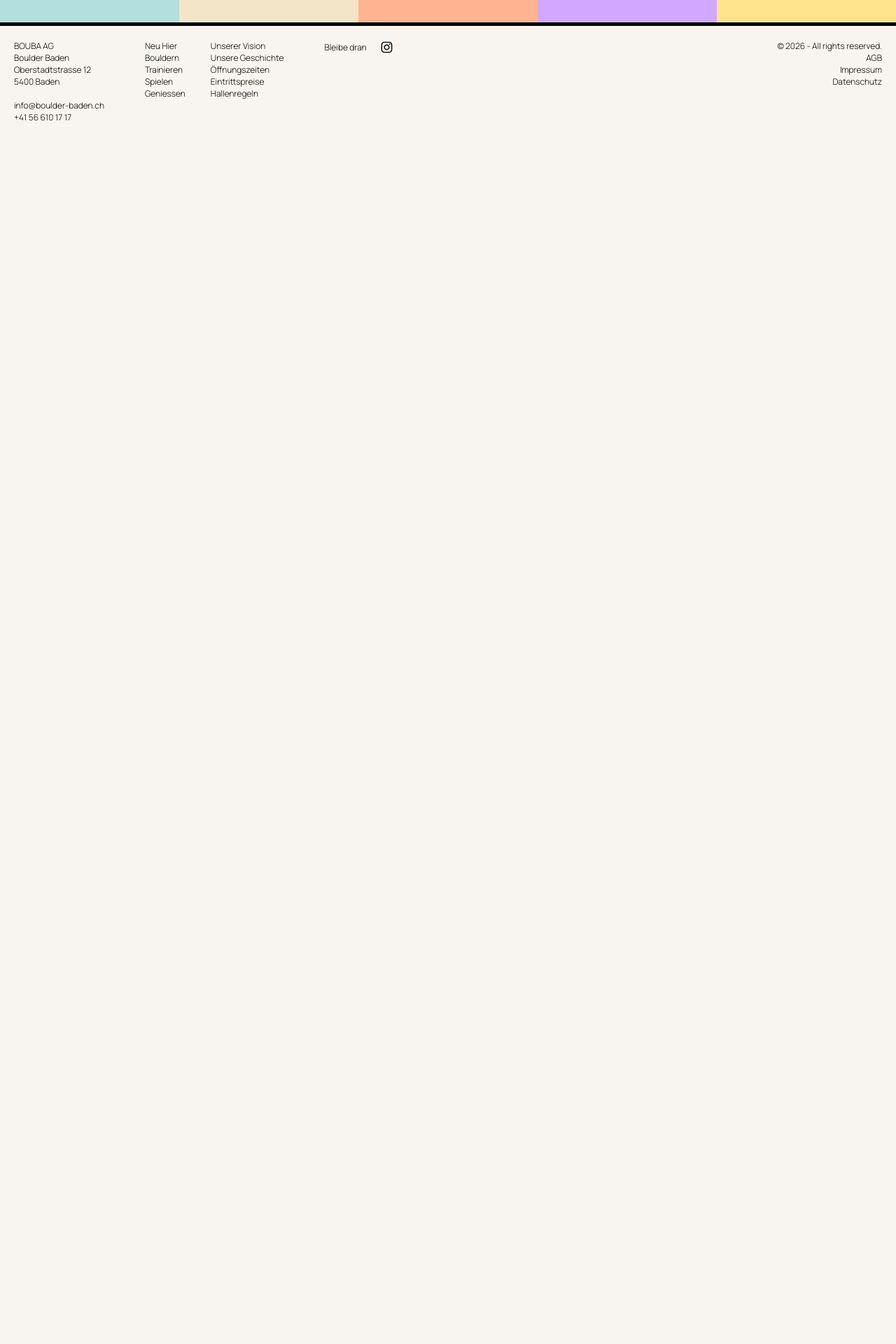
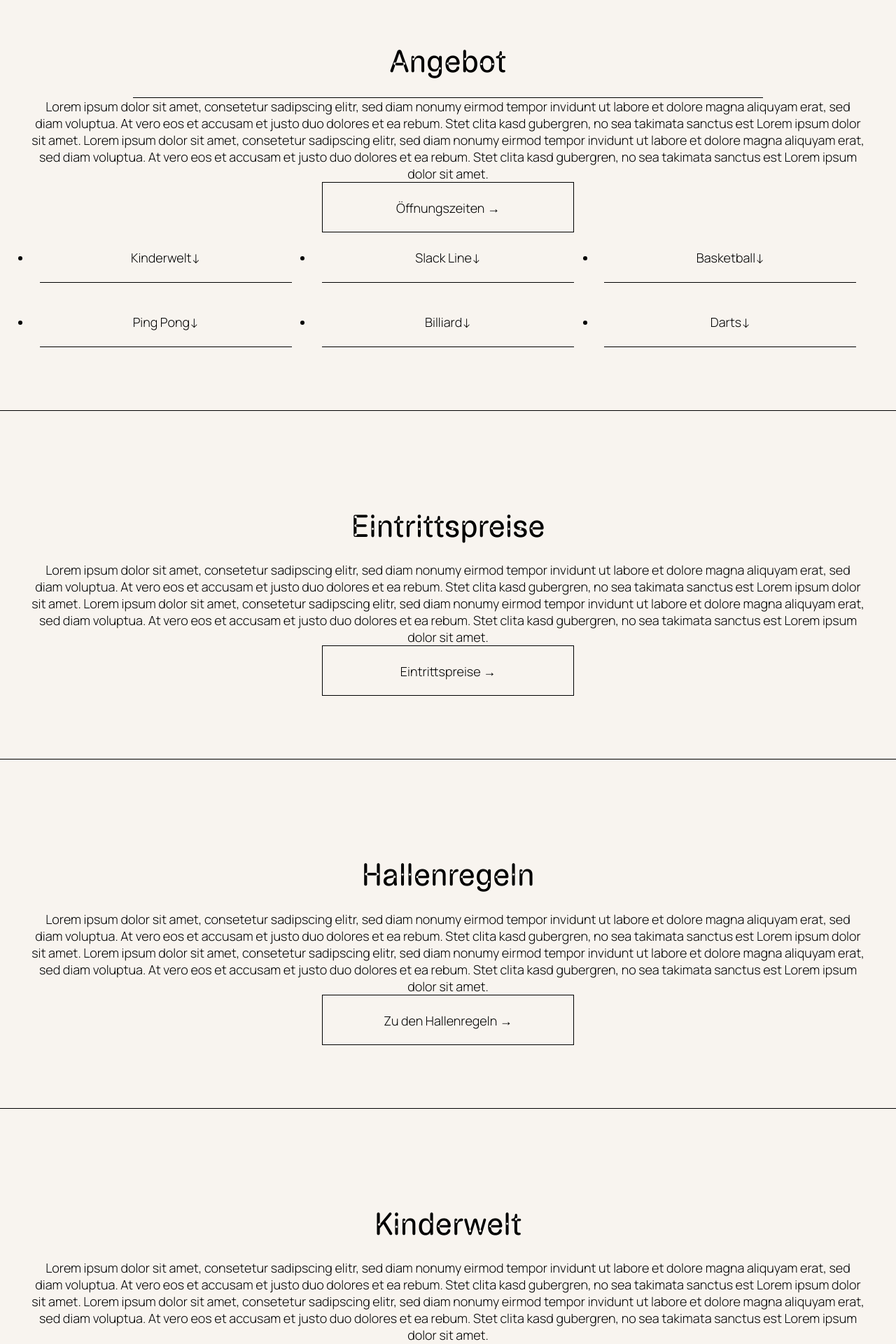
Before and after one commit to escodebar/boulder-baden.ch, a Vue app: page /spielen in a window 1280 px wide. Shown: the part 400-2320 px from the top of the page at 70% size. Before the commit the page ends 800 px from the top, so only its background shows below. Built offline with nearby package versions, Linux system fonts and the light colour scheme.

Commit message:
Add Spielen and complete Trainieren

```diff
--- a/src/pages/Spielen.vue
+++ b/src/pages/Spielen.vue
@@ -1 +1,169 @@
-<template></template>
+<template>
+  <h1>Spiel und Spass</h1>
+
+  <section>
+    <h2>Angebot</h2>
+
+    <hr />
+
+    <p>
+      Lorem ipsum dolor sit amet, consetetur sadipscing elitr, sed diam nonumy
+      eirmod tempor invidunt ut labore et dolore magna aliquyam erat, sed diam
+      voluptua. At vero eos et accusam et justo duo dolores et ea rebum. Stet
+      clita kasd gubergren, no sea takimata sanctus est Lorem ipsum dolor sit
+      amet. Lorem ipsum dolor sit amet, consetetur sadipscing elitr, sed diam
+      nonumy eirmod tempor invidunt ut labore et dolore magna aliquyam erat, sed
+      diam voluptua. At vero eos et accusam et justo duo dolores et ea rebum.
+      Stet clita kasd gubergren, no sea takimata sanctus est Lorem ipsum dolor
+      sit amet.
+    </p>
+
+    <RouterLink class="button" :to="{ name: 'Öffnungszeiten' }">
+      Öffnungszeiten
+    </RouterLink>
+
+    <ul>
+      <li><a class="internal" href="#kinderwelt">Kinderwelt</a></li>
+      <li><a class="internal" href="#slackline">Slack Line</a></li>
+      <li><a class="internal" href="#basketball">Basketball</a></li>
+      <li><a class="internal" href="#pingpong">Ping Pong</a></li>
+      <li><a class="internal" href="#billiard">Billiard</a></li>
+      <li><a class="internal" href="#darts">Darts</a></li>
+    </ul>
+  </section>
+
+  <section>
+    <h2>Eintrittspreise</h2>
+
+    <p>
+      Lorem ipsum dolor sit amet, consetetur sadipscing elitr, sed diam nonumy
+      eirmod tempor invidunt ut labore et dolore magna aliquyam erat, sed diam
+      voluptua. At vero eos et accusam et justo duo dolores et ea rebum. Stet
+      clita kasd gubergren, no sea takimata sanctus est Lorem ipsum dolor sit
+      amet. Lorem ipsum dolor sit amet, consetetur sadipscing elitr, sed diam
+      nonumy eirmod tempor invidunt ut labore et dolore magna aliquyam erat, sed
+      diam voluptua. At vero eos et accusam et justo duo dolores et ea rebum.
+      Stet clita kasd gubergren, no sea takimata sanctus est Lorem ipsum dolor
+      sit amet.
+    </p>
+
+    <RouterLink class="button" :to="{ name: 'Eintrittspreise' }">
+      Eintrittspreise
+    </RouterLink>
+  </section>
+
+  <section>
+    <h2>Hallenregeln</h2>
+
+    <p>
+      Lorem ipsum dolor sit amet, consetetur sadipscing elitr, sed diam nonumy
+      eirmod tempor invidunt ut labore et dolore magna aliquyam erat, sed diam
+      voluptua. At vero eos et accusam et justo duo dolores et ea rebum. Stet
+      clita kasd gubergren, no sea takimata sanctus est Lorem ipsum dolor sit
+      amet. Lorem ipsum dolor sit amet, consetetur sadipscing elitr, sed diam
+      nonumy eirmod tempor invidunt ut labore et dolore magna aliquyam erat, sed
+      diam voluptua. At vero eos et accusam et justo duo dolores et ea rebum.
+      Stet clita kasd gubergren, no sea takimata sanctus est Lorem ipsum dolor
+      sit amet.
+    </p>
+
+    <RouterLink class="button" :to="{ name: 'Hallenregeln' }">
+      Zu den Hallenregeln
+    </RouterLink>
+  </section>
+
+  <section id="kinderwelt">
+    <h2>Kinderwelt</h2>
+    <p>
+      Lorem ipsum dolor sit amet, consetetur sadipscing elitr, sed diam nonumy
+      eirmod tempor invidunt ut labore et dolore magna aliquyam erat, sed diam
+      voluptua. At vero eos et accusam et justo duo dolores et ea rebum. Stet
+      clita kasd gubergren, no sea takimata sanctus est Lorem ipsum dolor sit
+      amet. Lorem ipsum dolor sit amet, consetetur sadipscing elitr, sed diam
+      nonumy eirmod tempor invidunt ut labore et dolore magna aliquyam erat, sed
+      diam voluptua. At vero eos et accusam et justo duo dolores et ea rebum.
+      Stet clita kasd gubergren, no sea takimata sanctus est Lorem ipsum dolor
+      sit amet.
+    </p>
+  </section>
+  <section id="slackline">
+    <h2>Slack-Line</h2>
+    <p>
+      Lorem ipsum dolor sit amet, consetetur sadipscing elitr, sed diam nonumy
+      eirmod tempor invidunt ut labore et dolore magna aliquyam erat, sed diam
+      voluptua. At vero eos et accusam et justo duo dolores et ea rebum. Stet
+      clita kasd gubergren, no sea takimata sanctus est Lorem ipsum dolor sit
+      amet. Lorem ipsum dolor sit amet, consetetur sadipscing elitr, sed diam
+      nonumy eirmod tempor invidunt ut labore et dolore magna aliquyam erat, sed
+      diam voluptua. At vero eos et accusam et justo duo dolores et ea rebum.
+      Stet clita kasd gubergren, no sea takimata sanctus est Lorem ipsum dolor
+      sit amet.
+    </p>
+  </section>
+  <section id="basketball">
+    <h2>Basketball</h2>
+    <p>
+      Lorem ipsum dolor sit amet, consetetur sadipscing elitr, sed diam nonumy
+      eirmod tempor invidunt ut labore et dolore magna aliquyam erat, sed diam
+      voluptua. At vero eos et accusam et justo duo dolores et ea rebum. Stet
+      clita kasd gubergren, no sea takimata sanctus est Lorem ipsum dolor sit
+      amet. Lorem ipsum dolor sit amet, consetetur sadipscing elitr, sed diam
+      nonumy eirmod tempor invidunt ut labore et dolore magna aliquyam erat, sed
+      diam voluptua. At vero eos et accusam et justo duo dolores et ea rebum.
+      Stet clita kasd gubergren, no sea takimata sanctus est Lorem ipsum dolor
+      sit amet.
+    </p>
+  </section>
+  <section id="pingpong">
+    <h2>Ping Pong</h2>
+    <p>
+      Lorem ipsum dolor sit amet, consetetur sadipscing elitr, sed diam nonumy
+      eirmod tempor invidunt ut labore et dolore magna aliquyam erat, sed diam
+      voluptua. At vero eos et accusam et justo duo dolores et ea rebum. Stet
+      clita kasd gubergren, no sea takimata sanctus est Lorem ipsum dolor sit
+      amet. Lorem ipsum dolor sit amet, consetetur sadipscing elitr, sed diam
+      nonumy eirmod tempor invidunt ut labore et dolore magna aliquyam erat, sed
+      diam voluptua. At vero eos et accusam et justo duo dolores et ea rebum.
+      Stet clita kasd gubergren, no sea takimata sanctus est Lorem ipsum dolor
+      sit amet.
+    </p>
+  </section>
+  <section id="billiard">
+    <h2>Billiard</h2>
+    <p>
+      Lorem ipsum dolor sit amet, consetetur sadipscing elitr, sed diam nonumy
+      eirmod tempor invidunt ut labore et dolore magna aliquyam erat, sed diam
+      voluptua. At vero eos et accusam et justo duo dolores et ea rebum. Stet
+      clita kasd gubergren, no sea takimata sanctus est Lorem ipsum dolor sit
+      amet. Lorem ipsum dolor sit amet, consetetur sadipscing elitr, sed diam
+      nonumy eirmod tempor invidunt ut labore et dolore magna aliquyam erat, sed
+      diam voluptua. At vero eos et accusam et justo duo dolores et ea rebum.
+      Stet clita kasd gubergren, no sea takimata sanctus est Lorem ipsum dolor
+      sit amet.
+    </p>
+  </section>
+  <section id="darts">
+    <h2>Darts</h2>
+    <p>
+      Lorem ipsum dolor sit amet, consetetur sadipscing elitr, sed diam nonumy
+      eirmod tempor invidunt ut labore et dolore magna aliquyam erat, sed diam
+      voluptua. At vero eos et accusam et justo duo dolores et ea rebum. Stet
+      clita kasd gubergren, no sea takimata sanctus est Lorem ipsum dolor sit
+      amet. Lorem ipsum dolor sit amet, consetetur sadipscing elitr, sed diam
+      nonumy eirmod tempor invidunt ut labore et dolore magna aliquyam erat, sed
+      diam voluptua. At vero eos et accusam et justo duo dolores et ea rebum.
+      Stet clita kasd gubergren, no sea takimata sanctus est Lorem ipsum dolor
+      sit amet.
+    </p>
+  </section>
+</template>
+
+<style scoped>
+@media (min-width: 768px) {
+  ul {
+    display: grid;
+    gap: 20px;
+    grid-template-columns: 1fr 1fr 1fr;
+  }
+}
+</style>
--- a/src/pages/Trainieren.vue
+++ b/src/pages/Trainieren.vue
@@ -49,6 +49,26 @@
   </section>
 
   <section>
+    <h2>Eintrittspreise</h2>
+
+    <p>
+      Lorem ipsum dolor sit amet, consetetur sadipscing elitr, sed diam nonumy
+      eirmod tempor invidunt ut labore et dolore magna aliquyam erat, sed diam
+      voluptua. At vero eos et accusam et justo duo dolores et ea rebum. Stet
+      clita kasd gubergren, no sea takimata sanctus est Lorem ipsum dolor sit
+      amet. Lorem ipsum dolor sit amet, consetetur sadipscing elitr, sed diam
+      nonumy eirmod tempor invidunt ut labore et dolore magna aliquyam erat, sed
+      diam voluptua. At vero eos et accusam et justo duo dolores et ea rebum.
+      Stet clita kasd gubergren, no sea takimata sanctus est Lorem ipsum dolor
+      sit amet.
+    </p>
+
+    <RouterLink class="button" :to="{ name: 'Eintrittspreise' }">
+      Eintrittspreise
+    </RouterLink>
+  </section>
+
+  <section>
     <h2>Regeln</h2>
 
     <p>
@@ -62,6 +82,10 @@
       Stet clita kasd gubergren, no sea takimata sanctus est Lorem ipsum dolor
       sit amet.
     </p>
+
+    <RouterLink class="button" :to="{ name: 'Hallenregeln' }">
+      Zu den Hallenregeln
+    </RouterLink>
   </section>
 
   <section id="kilterboard">
@@ -168,13 +192,11 @@
 </template>
 
 <style scoped>
-ul {
-  display: grid;
-  gap: 20px;
-  grid-template-columns: 1fr 1fr 1fr;
-}
-
-li {
-  list-style: none;
+@media (min-width: 768px) {
+  ul {
+    display: grid;
+    gap: 20px;
+    grid-template-columns: 1fr 1fr 1fr;
+  }
 }
 </style>
```
